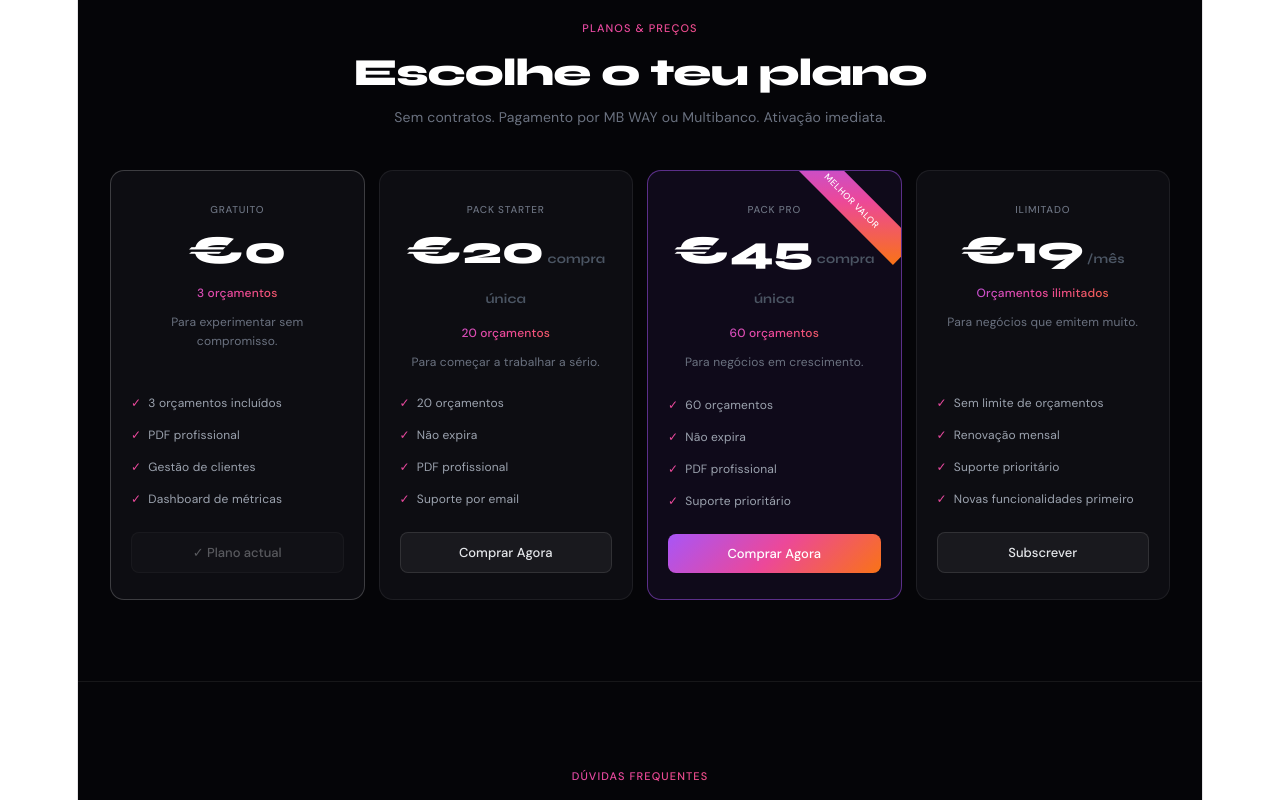
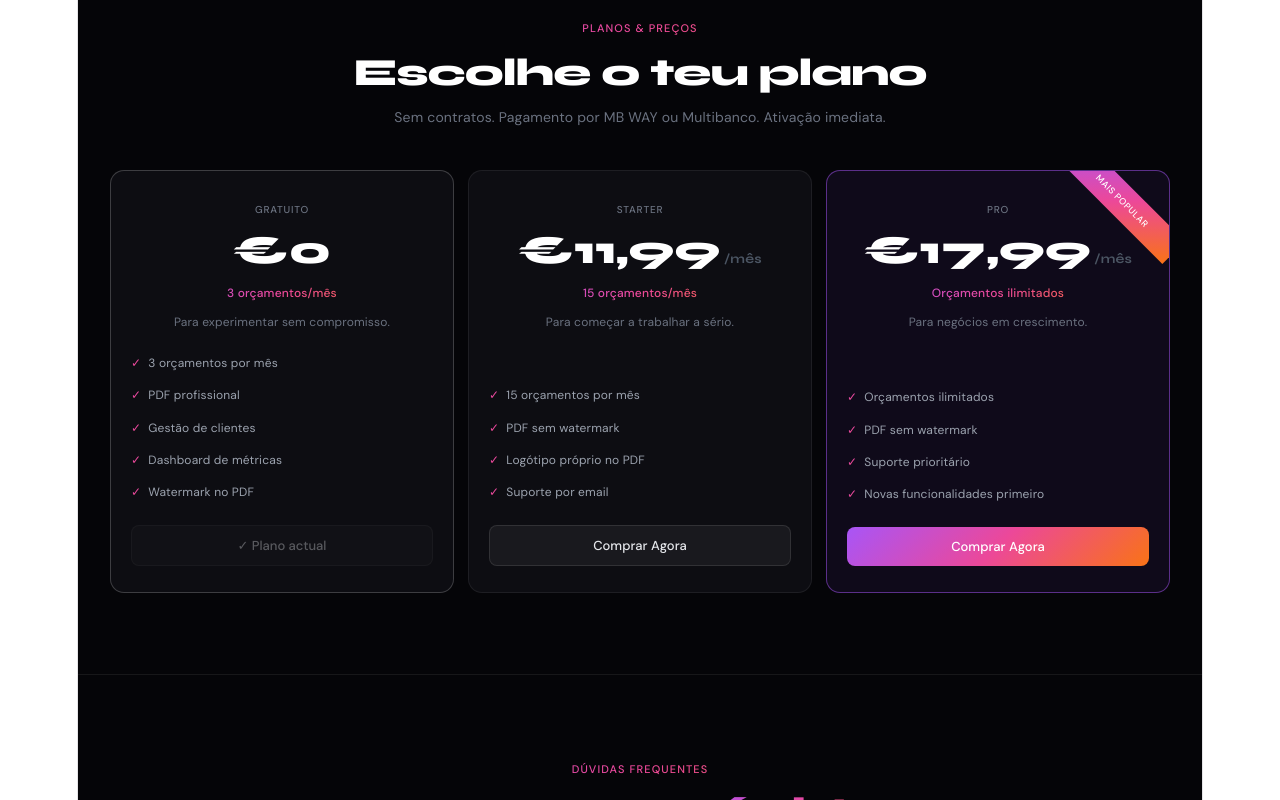
Before and after one commit to youssuf-ops/orcamentos-pme, a React app in the folder frontend/: page /pricing in a window 1280 px wide. Shown: the part 747-1547 px from the top of the page. Built offline with nearby package versions, Linux system fonts and the light colour scheme; no server answers; sample sign-in values are in the browser's storage; the HTML template or start-up script is replaced by a standard one.

Commit message:
feat: novos planos Starter 11,99 e Pro 17,99

```diff
--- a/frontend/src/pages/Pricing.jsx
+++ b/frontend/src/pages/Pricing.jsx
@@ -30,67 +30,51 @@ const PLANOS = [
     nome: "Gratuito",
     preco: 0,
     periodo: "",
-    orcamentos: "3 orçamentos",
+    orcamentos: "3 orçamentos/mês",
     descricao: "Para experimentar sem compromisso.",
     destaque: false,
     ribbon: null,
     features: [
-      "3 orçamentos incluídos",
+      "3 orçamentos por mês",
       "PDF profissional",
       "Gestão de clientes",
       "Dashboard de métricas",
+      "Watermark no PDF",
     ],
   },
   {
     id: "starter",
-    nome: "Pack Starter",
-    preco: 20,
-    periodo: "compra única",
-    orcamentos: "20 orçamentos",
+    nome: "Starter",
+    preco: "11,99",
+    periodo: "/mês",
+    orcamentos: "15 orçamentos/mês",
     descricao: "Para começar a trabalhar a sério.",
     destaque: false,
     ribbon: null,
     features: [
-      "20 orçamentos",
-      "Não expira",
-      "PDF profissional",
+      "15 orçamentos por mês",
+      "PDF sem watermark",
+      "Logótipo próprio no PDF",
       "Suporte por email",
     ],
   },
   {
     id: "pro",
-    nome: "Pack Pro",
-    preco: 45,
-    periodo: "compra única",
-    orcamentos: "60 orçamentos",
+    nome: "Pro",
+    preco: "17,99",
+    periodo: "/mês",
+    orcamentos: "Orçamentos ilimitados",
     descricao: "Para negócios em crescimento.",
     destaque: true,
-    ribbon: "MELHOR VALOR",
+    ribbon: "MAIS POPULAR",
     features: [
-      "60 orçamentos",
-      "Não expira",
-      "PDF profissional",
-      "Suporte prioritário",
-    ],
-  },
-  {
-    id: "ilimitado",
-    nome: "Ilimitado",
-    preco: 19,
-    periodo: "/mês",
-    orcamentos: "Orçamentos ilimitados",
-    descricao: "Para negócios que emitem muito.",
-    destaque: false,
-    ribbon: null,
-    features: [
-      "Sem limite de orçamentos",
-      "Renovação mensal",
+      "Orçamentos ilimitados",
+      "PDF sem watermark",
       "Suporte prioritário",
       "Novas funcionalidades primeiro",
     ],
   },
 ];
-
 const FAQ = [
   {
     q: "Os meus dados ficam seguros?",
@@ -106,7 +90,7 @@ const FAQ = [
   },
   {
     q: "Posso cancelar quando quiser?",
-    a: "Sim. O plano Ilimitado não tem contrato mínimo. Os packs são compra única — pagas uma vez, usas sem prazo.",
+    a: "Sim. Não há contratos mínimos. Cancelas quando quiseres — o acesso mantém-se até ao fim do período pago.",
   },
   {
     q: "Preciso de instalar alguma coisa?",
```
